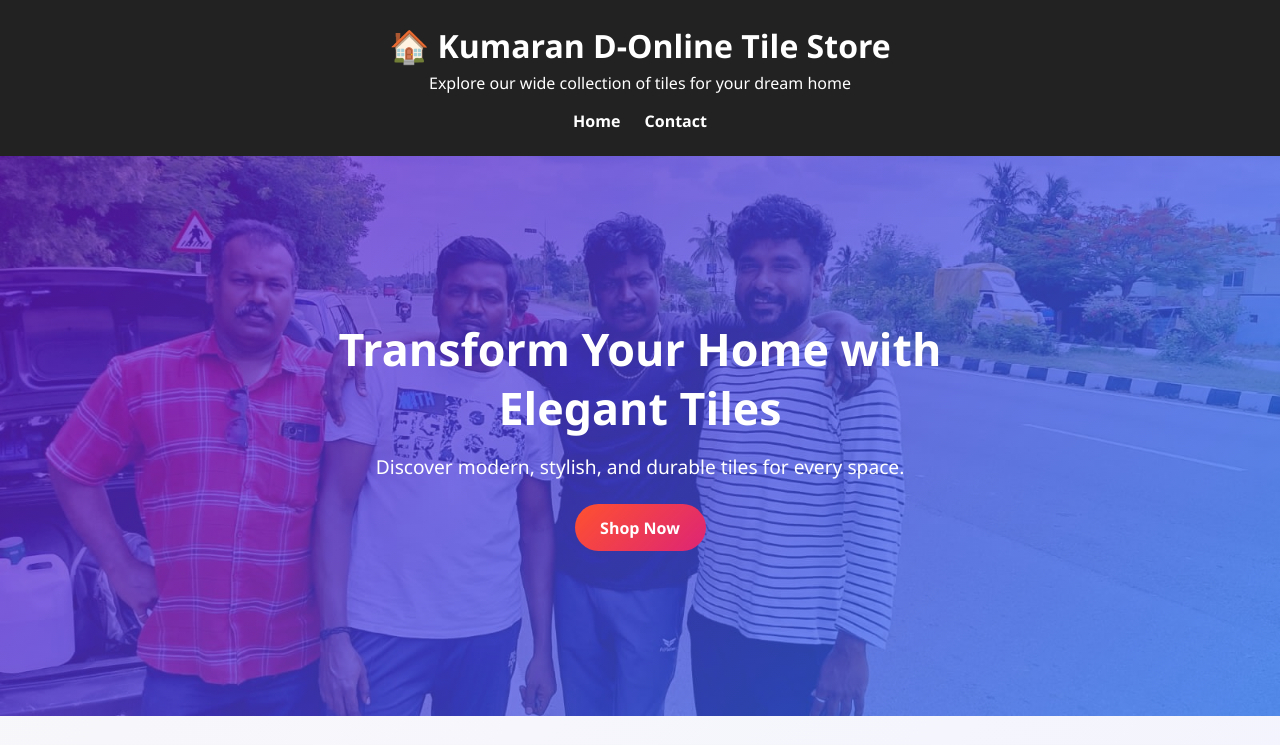
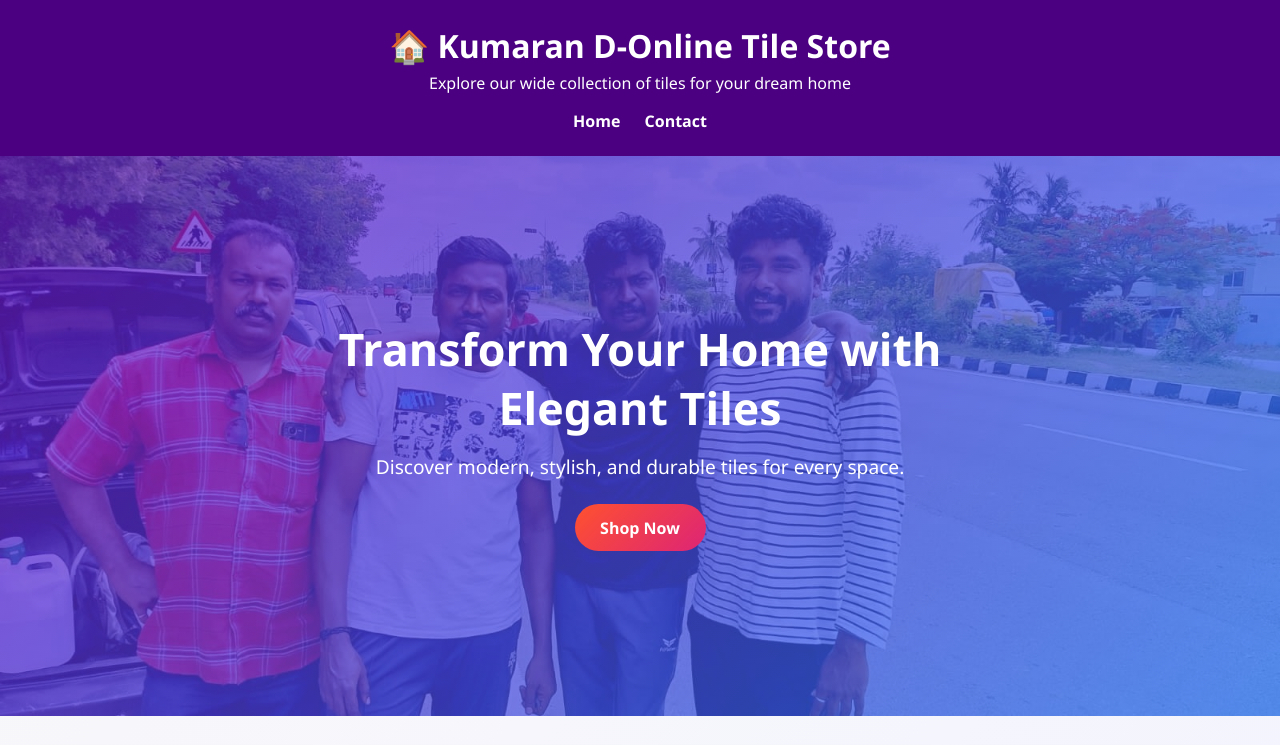
Before and after one commit to dj-creatives/tiles-webstore, a plain HTML site: page index.html in a window 1280 px wide. Shown: the top 745 px of the page. Drawn offline with Linux system fonts and the light colour scheme.

Commit message:
Update style.css

```diff
--- a/style.css
+++ b/style.css
@@ -15,7 +15,7 @@ body {
 header {
   text-align: center;
   padding: 1.5rem;
-  background: #222;
+  background: #4b0082;
   color: #fff;
 }
 header h1 {
```
